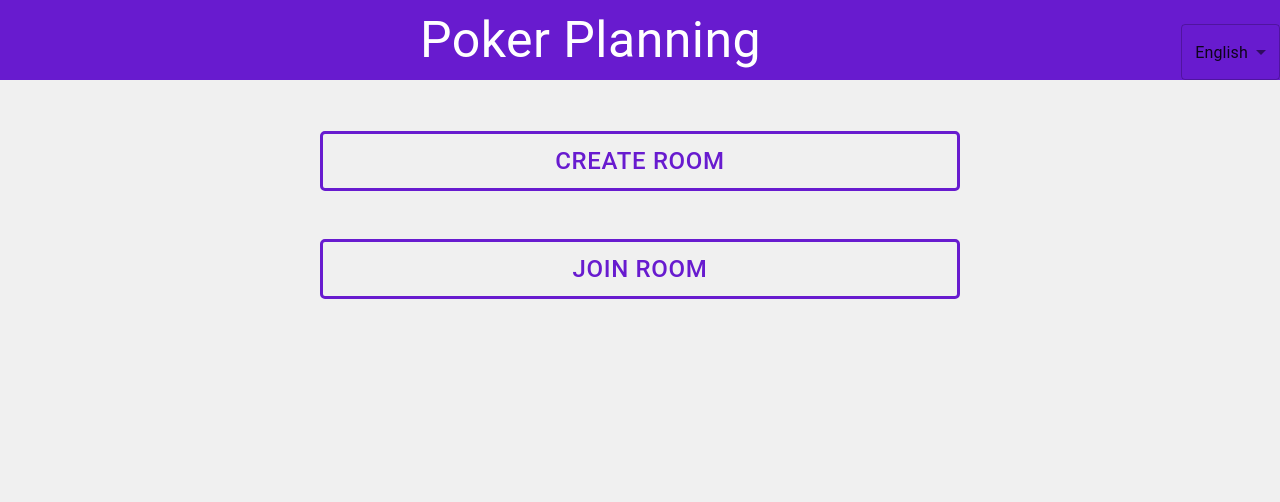
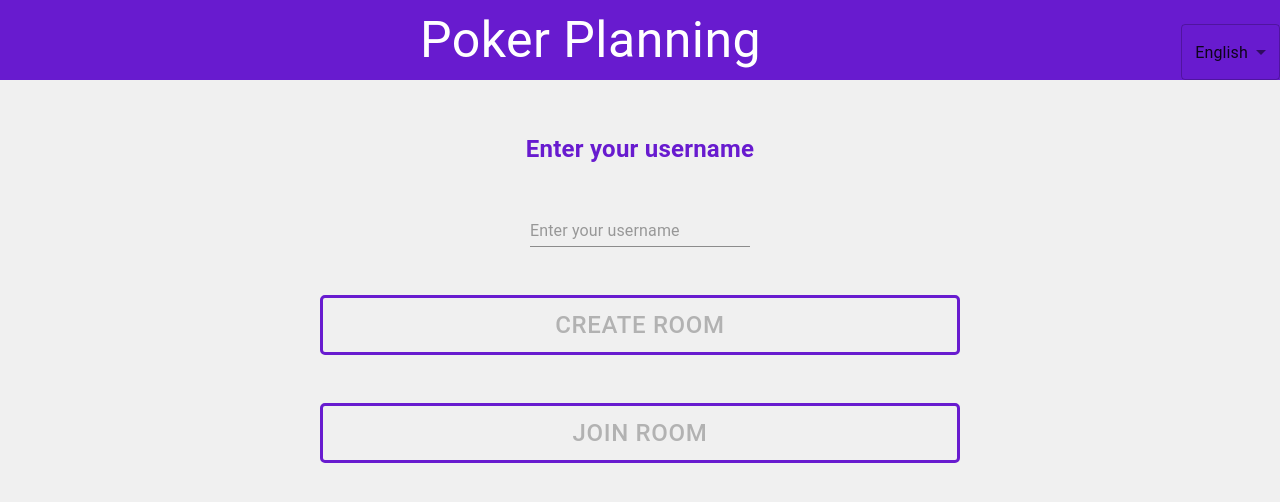
Before and after one commit to BARmonse/PokerPlanning, a React (Vite) app in the folder client/: page / in a window 1280 px wide. Shown: the top 502 px of the page. Built offline with nearby package versions, Linux system fonts and the light colour scheme; no server answers.

Commit message:
Adding a input for the username

```diff
--- a/client/src/components/Dashboard.tsx
+++ b/client/src/components/Dashboard.tsx
@@ -1,10 +1,11 @@
-import { Box, Button, TextField } from '@mui/material';
+import { Box, Button, Input, TextField, Typography } from '@mui/material';
 import { useState, useMemo } from 'react';
-import { validateRoomCode } from '../utils/ValidationUtils';
+import { validateRoomCode, validateUsername } from '../utils/ValidationUtils';
 import {
   buttonStyle,
   dashboardContainerStyle,
   inputCodeStyle,
+  userNameStyle,
 } from '../styles/Dashboard';
 import { useTranslation } from 'react-i18next';
 import '../../i18n';
@@ -13,30 +14,46 @@ import { useNavigate } from 'react-router-dom';
 export const Dashboard = () => {
   const navigate = useNavigate();
   const { t } = useTranslation();
+  const [username, setUsername] = useState<string>('');
   const [showCodeInput, setShowCodeInput] = useState<boolean>(false);
   const [code, setCode] = useState<string>('');
 
   const isValidCode = useMemo(() => validateRoomCode(code), [code]);
+
+  const isValidUsername = useMemo(() => validateUsername(username), [username]);
 
   const handleJoinClick = () => {
     setShowCodeInput(true);
   };
 
   const handleOnChange = (event: React.ChangeEvent<HTMLInputElement>) => {
-    setCode(event?.target.value);
+    setCode(event.target.value);
   };
 
   const handleCreateRoomClick = () => {
     navigate('/room');
   };
 
+  const handleUsername = (event: React.ChangeEvent<HTMLInputElement>) => {
+    setUsername(event.target.value);
+  };
+
   return (
     <Box sx={dashboardContainerStyle}>
-      <Button sx={buttonStyle} onClick={handleCreateRoomClick}>
+      <Typography sx={userNameStyle}>{t('enter_your_username')}</Typography>
+      <Input
+        value={username}
+        placeholder={t('enter_your_username')!}
+        onChange={handleUsername}
+      />
+      <Button
+        sx={buttonStyle}
+        onClick={handleCreateRoomClick}
+        disabled={!isValidUsername}>
         {t('create_room')}
       </Button>
       <Button
-        disabled={showCodeInput && !isValidCode}
+        disabled={(showCodeInput && !isValidCode) || !isValidUsername}
         onClick={handleJoinClick}
         sx={buttonStyle}>
         {t('join_room')}
--- a/client/src/constants/constants.ts
+++ b/client/src/constants/constants.ts
@@ -1,3 +1,4 @@
-export const SIX_CHARACTERS_PATTERN = /^[a-z0-9_-]{6,6}$/;
+export const CODE_PATTERN = /^[a-z0-9_-]{6,6}$/;
+export const USERNAME_PATTERN = /^.{2,}$/;
 export const WEB_SOCKET_URL = 'ws://localhost:8080/';
 export const POKER_PLANNING = 'Poker Planning';
--- a/client/src/locales/en.json
+++ b/client/src/locales/en.json
@@ -5,5 +5,6 @@
   "code_room": "Code room",
   "spanish": "Spanish",
   "english": "English",
-  "nothing_here": "Nothing here, please go back..."
+  "nothing_here": "Nothing here, please go back...",
+  "enter_your_username": "Enter your username"
 }
--- a/client/src/locales/es.json
+++ b/client/src/locales/es.json
@@ -5,5 +5,6 @@
   "code_room": "Código de sala",
   "spanish": "Español",
   "english": "Inglés",
-  "nothing_here": "No hay nada aquí, por favor regrese atrás..."
+  "nothing_here": "No hay nada aquí, por favor regrese atrás...",
+  "enter_your_username": "Ingrese su nombre de usuario"
 }
--- a/client/src/styles/Dashboard.ts
+++ b/client/src/styles/Dashboard.ts
@@ -2,7 +2,7 @@ import { SxProps } from '@mui/material';
 import { Colors } from '../enums/Colors';
 
 export const buttonStyle: SxProps = {
-  color: `${Colors.NICE_PURPLE}`,
+  color: Colors.NICE_PURPLE,
   borderRadius: '5px',
   border: `3px solid ${Colors.NICE_PURPLE}`,
   width: '50%',
@@ -21,3 +21,9 @@ export const dashboardContainerStyle: SxProps = {
 export const inputCodeStyle: SxProps = {
   width: '50%',
 };
+
+export const userNameStyle: SxProps = {
+  fontSize: '1.5rem',
+  color: Colors.NICE_PURPLE,
+  fontWeight: 'bold',
+};
--- a/client/src/utils/ValidationUtils.ts
+++ b/client/src/utils/ValidationUtils.ts
@@ -1,5 +1,9 @@
-import { SIX_CHARACTERS_PATTERN } from '../constants/constants';
+import { CODE_PATTERN, USERNAME_PATTERN } from '../constants/constants';
 
 export const validateRoomCode = (code: string) => {
-  return SIX_CHARACTERS_PATTERN.test(code.trim());
+  return CODE_PATTERN.test(code.trim());
 };
+
+export const validateUsername = (username: string) => {
+  return USERNAME_PATTERN.test(username.trim());
+};
```
Also changed, not shown: 1 other file (tests, documents, lock files or other folders).
